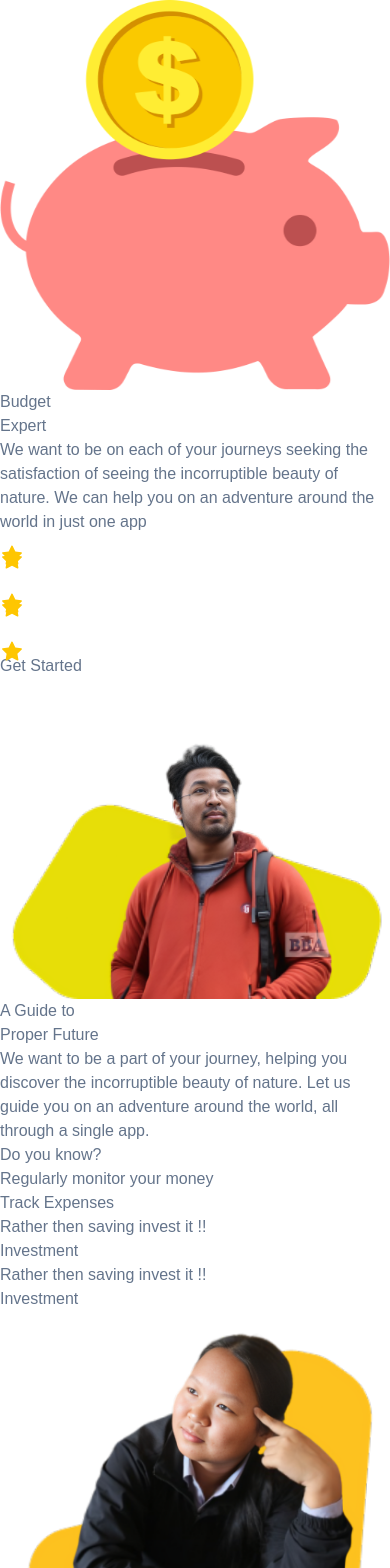
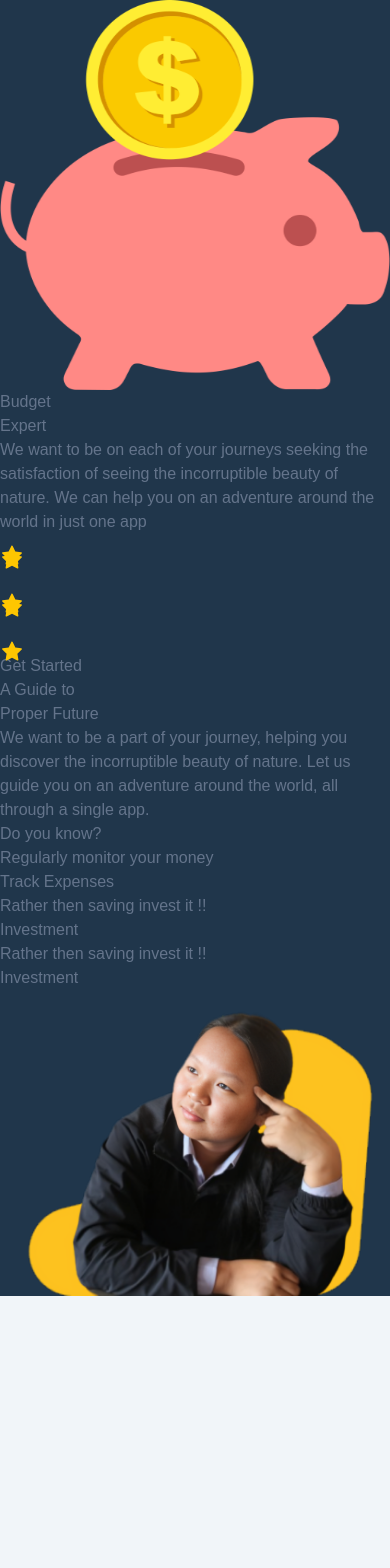
Before and after one commit to Sandeshstha0/Cap_frontend, a Next.js app: page / in a window 390 px wide. Shown: the top 1568 px of the page. After the commit the page ends 1296 px from the top, so only its background shows below. Built offline with nearby package versions, Linux system fonts and the light colour scheme.

Commit message:
"Updated styles and layout for DoYouKnow, HeroSection, and SecondSection components"

```diff
--- a/src/Components/PageComponent/Landingpage/Home/DoYouKnow.tsx
+++ b/src/Components/PageComponent/Landingpage/Home/DoYouKnow.tsx
@@ -4,25 +4,25 @@ import React from 'react'
 
 export default function DoYouKnow() {
     return (
-        <><div className='' >
+        <><div className='px-6 mt-12 bg-primary' >
 
 
-            <div className='text-center  mt-21'>
+            <div className='text-center  '>
                 <h1 className="text-6xl font-semibold text-secondary drop-shadow-2xl">
-                    <span className="drop-shadow-2xl border-b-4 border-secondary p-2">Do you know?</span>
+                    <span className="drop-shadow-2xl border-b-6 border-secondary p-2">Do you know?</span>
                 </h1>
 
             </div>
             <div className='flex w-full'>
                 <div className="w-1/2 flex min-h-screen items-center justify-center bg-gray-50 px-16">
                     <div className="relative w-full max-w-lg">
-                        <div className="animation-delay-4000 absolute -left-4 top-0 h-96 w-96 animate-blob rounded-full bg-purple-300 mix-blend-multiply blur-2xl filter"></div>
-                        <div className="animation-delay-2000 absolute right-4 top-0 h-96 w-80 animate-blob rounded-full bg-yellow-300 mix-blend-multiply blur-2xl filter"></div>
+                        <div className="animation-delay-4000 absolute -left-4 top-0 h-96 w-96 animate-blob rounded-full bg-purple-300  blur-2xl filter"></div>
+                        <div className="animation-delay-2000 absolute right-4 top-0 h-96 w-80 animate-blob rounded-full bg-yellow-300 blur-2xl filter"></div>
                         <div className="animation-delay-1000 absolute -bottom-32 left-24 h-96 w-96 animate-blob rounded-full bg-pink-300 mix-blend-multiply blur-2xl filter"></div>
                         <div className="relative m-2 space-y-4">
                             <div className="flex items-center justify-between space-x-2 rounded-lg bg-white p-4 shadow-lg">
                                 <div className="flex-1">
-                                    <div className="h-8 p-2  rounded-md bg-slate-200 text-black font-medium text-sm">Regularly monitor  your money </div>
+                                    <div className="h-8 p-2  rounded-md bg-slate-200 text-black font-semibold text-sm">Regularly monitor  your money </div>
                                 </div>
                                 <div>
                                     <div className="h-6 w-34 rounded-md bg-purple-400 text-white text-center font-medium shadow-md">Track Expenses</div>
@@ -31,7 +31,7 @@ export default function DoYouKnow() {
 
                             <div className="flex items-center justify-between space-x-8 rounded-lg bg-white p-4">
                                 <div className="flex-1">
-                                    <div className="h-8 p-2  rounded-md bg-slate-200 text-black  text-sm ">Rather then saving invest it !! </div>
+                                    <div className="h-8 p-2  rounded-md bg-slate-200 text-black font-semibold  text-sm ">Rather then saving invest it !! </div>
                                 </div>
                                 <div>
                                     <div className="h-6 w-34 rounded-lg bg-yellow-400 text-white text-center font-medium shadow-md"> Investment</div>
@@ -40,7 +40,7 @@ export default function DoYouKnow() {
 
                             <div className="flex items-center justify-between space-x-8 rounded-lg bg-white p-4">
                                 <div className="flex-1">
-                                    <div className="h-8 p-2  rounded-md bg-slate-200 text-black  text-sm ">Rather then saving invest it !! </div>
+                                    <div className="h-8 p-2  rounded-md bg-slate-200 text-black  font-semibold text-sm ">Rather then saving invest it !! </div>
                                 </div>
                                 <div>
                                     <div className="h-6 w-34 rounded-lg bg-pink-400 text-white text-center font-medium shadow-md"> Investment</div>
--- a/src/Components/PageComponent/Landingpage/Home/HeroSection.tsx
+++ b/src/Components/PageComponent/Landingpage/Home/HeroSection.tsx
@@ -6,9 +6,10 @@ import React from 'react'
 function HeroSection() {
     const handleClick = () => {
         alert('Button clicked!');
-      };
+    };
     return (
-        <section className="max-container   padding-container flex flex-col gap-20 py-10 pb-32 md:gap-28 lg:py-20 xl:flex-row">
+        // bg-[radial-gradient(ellipse_200%_100%_at_bottom_left,#183EC2,#EAEEFE_66%)]
+        <section className="max-container  text-white  padding-container flex flex-col gap-20 py-10 pb-32 md:gap-28 lg:py-20 xl:flex-row bg-primary ">
             <div className="hero-map" />
 
             <div className="relative z-20 flex flex-1 flex-col xl:w-1/2">
@@ -17,11 +18,11 @@ function HeroSection() {
                     alt="camp"
                     width={70}
                     height={70}
-                    className="absolute left-[-5px] top-[-35px] w-10 lg:w-[50px]"
+                    className="absolute left-[-1px] top-[-35px] w-10 lg:w-[50px]"
                 />
                 <h1 className="font-bold  lg: text-8xl text-secondary">Budget </h1>
-                <h1 className="font-bold text-8xl text-[FDC220] ml-24">Expert</h1>
-                <p className="regular-16 mt-6 text-gray-30 text-sm xl:max-w-[450px] ">
+                <h1 className="font-bold text-8xl  ml-24">Expert</h1>
+                <p className="regular-16 mt-6  text-sm xl:max-w-[550px] ">
                     We want to be on each of your journeys seeking the satisfaction of seeing the incorruptible beauty of nature. We can help you on an adventure around the world in just one app
                 </p>
 
@@ -41,7 +42,7 @@ function HeroSection() {
                 <div className="relative  flex w-[600px] flex-col gap-8 justify-center rounded-3xl px-7 ">
 
 
-                    <Image src="/155.png" alt="close" width={1000} height={24} className='shadow-b-lg' />
+                    {/* <Image src="/155.png" alt="close" width={1000} height={24} className='shadow-b-lg' /> */}
                 </div>
 
             </div>
--- a/src/Components/PageComponent/Landingpage/Home/SecondSection.tsx
+++ b/src/Components/PageComponent/Landingpage/Home/SecondSection.tsx
@@ -2,14 +2,14 @@ import React from 'react'
 
 export default function SecondSection() {
     return (
-        <section className="max-container text-white bg-primary padding-container flex flex-col gap-20 py-10 pb-32 md:gap-28 lg:py-20 xl:flex-row">
+        <section className="max-container text-white bg-primary padding-container px-6 flex flex-col gap-20 py-10 pb-32 md:gap-28 lg:py-20 xl:flex-row">
             <div className='flex w-full'>
-                <div className='w-1/2 text-center font-bold text-7xl '>
+                <div className='w-1/2 text-center font-bold text-6xl '>
                     <h1 className='text-secondary'>A Guide to</h1>
                     <h2>Proper Future</h2>
                 </div>
-                <div className="flex w-full justify-center xl:w-2/3">
-                    <p className="text-lg leading-relaxed lg:text-base xl:text-xl">
+                <div className="flex w-full  items-center justify-center xl:w-2/3">
+                    <p className="text-lg leading-relaxed lg:text-base xl:text-lg">
                         We want to be a part of your journey, helping you discover the
                         incorruptible beauty of nature. Let us guide you on an adventure
                         around the world, all through a single app.
--- a/src/pages/index.tsx
+++ b/src/pages/index.tsx
@@ -6,7 +6,7 @@ export default function Home() {
 
   return (
     <>
-      <div className="bg-white">
+      <div className=" bg-primary overflow-y-hidden">
         <HeroSection />
         <SecondSection />
         <DoYouKnow />
```
